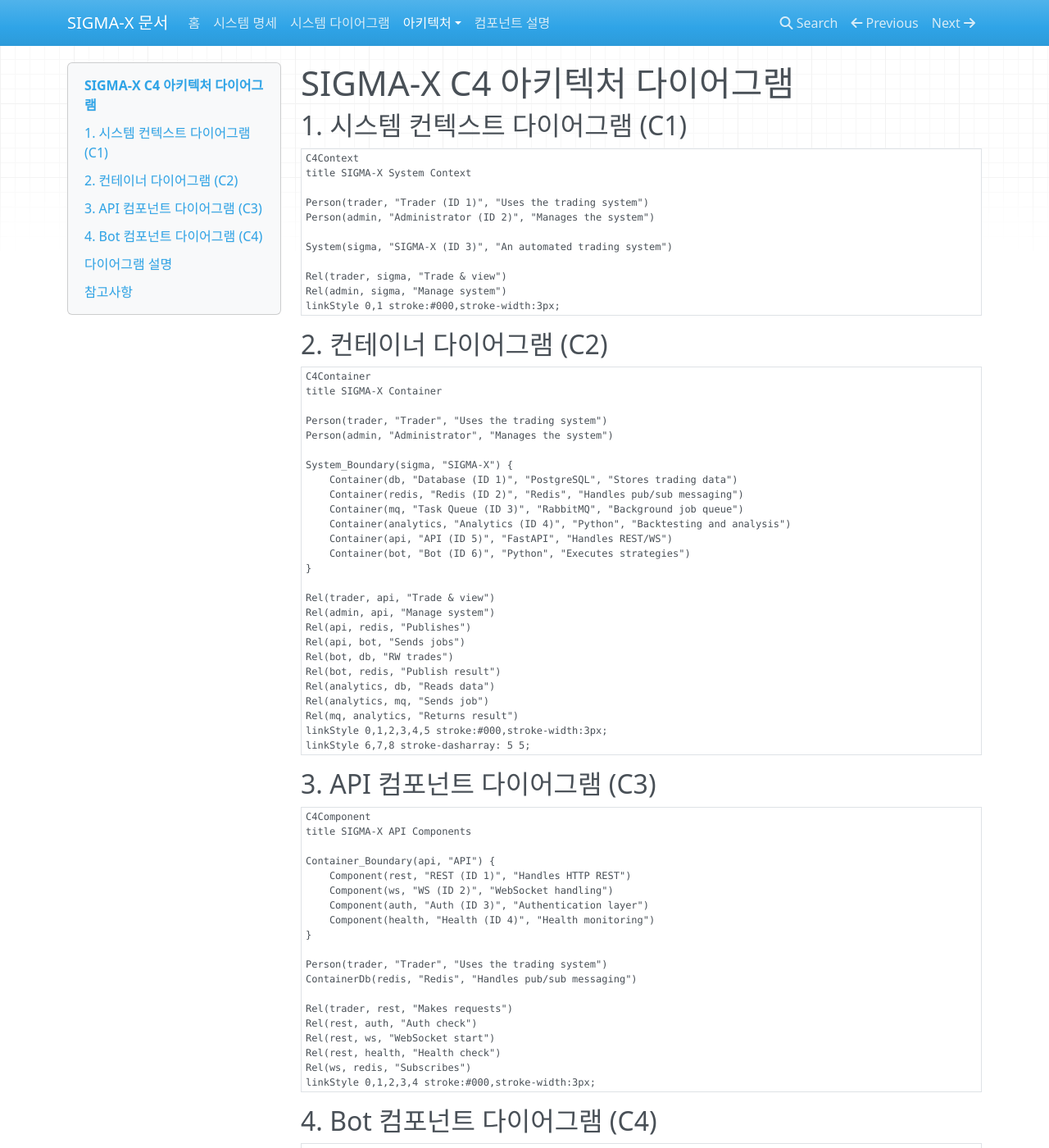
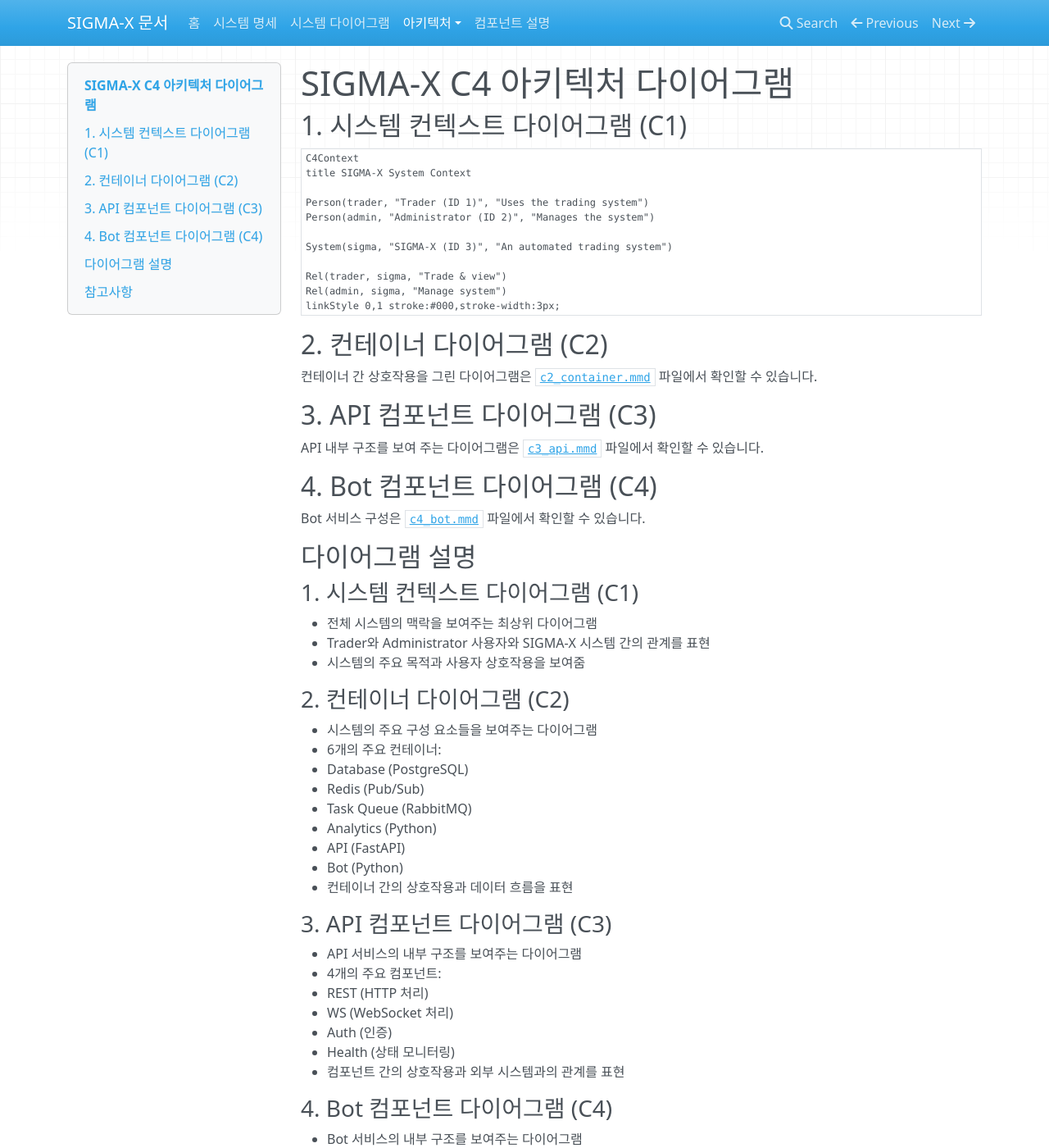
Before and after one commit to tjqjaqhd/sigma-x, an MkDocs documentation site: the page built from docs/1_architecture/c4_architecture.md, in a window 1280 px wide and 1400 px high. Shown: the whole window at 82% size. Built offline with MkDocs 1.6.1, drawn with Linux system fonts in a browser that asks for light colours; nearby versions of some CDN libraries; some of the changed text lies outside the part shown.

Commit message:
docs: 분리된 C2~C4 다이어그램 파일 추가

````diff
--- a/docs/1_architecture/c4_architecture.md
+++ b/docs/1_architecture/c4_architecture.md
@@ -18,82 +18,17 @@
 
 ## 2. 컨테이너 다이어그램 (C2)
 
-```mermaid
-C4Container
-title SIGMA-X Container
-
-Person(trader, "Trader", "Uses the trading system")
-Person(admin, "Administrator", "Manages the system")
-
-System_Boundary(sigma, "SIGMA-X") {
-    Container(db, "Database (ID 1)", "PostgreSQL", "Stores trading data")
-    Container(redis, "Redis (ID 2)", "Redis", "Handles pub/sub messaging")
-    Container(mq, "Task Queue (ID 3)", "RabbitMQ", "Background job queue")
-    Container(analytics, "Analytics (ID 4)", "Python", "Backtesting and analysis")
-    Container(api, "API (ID 5)", "FastAPI", "Handles REST/WS")
-    Container(bot, "Bot (ID 6)", "Python", "Executes strategies")
-}
-
-Rel(trader, api, "Trade & view")
-Rel(admin, api, "Manage system")
-Rel(api, redis, "Publishes")
-Rel(api, bot, "Sends jobs")
-Rel(bot, db, "RW trades")
-Rel(bot, redis, "Publish result")
-Rel(analytics, db, "Reads data")
-Rel(analytics, mq, "Sends job")
-Rel(mq, analytics, "Returns result")
-linkStyle 0,1,2,3,4,5 stroke:#000,stroke-width:3px;
-linkStyle 6,7,8 stroke-dasharray: 5 5;
-```
+컨테이너 간 상호작용을 그린 다이어그램은
+[`c2_container.mmd`](c2_container.mmd) 파일에서 확인할 수 있습니다.
 
 ## 3. API 컴포넌트 다이어그램 (C3)
 
-```mermaid
-C4Component
-title SIGMA-X API Components
-
-Container_Boundary(api, "API") {
-    Component(rest, "REST (ID 1)", "Handles HTTP REST")
-    Component(ws, "WS (ID 2)", "WebSocket handling")
-    Component(auth, "Auth (ID 3)", "Authentication layer")
-    Component(health, "Health (ID 4)", "Health monitoring")
-}
-
-Person(trader, "Trader", "Uses the trading system")
-ContainerDb(redis, "Redis", "Handles pub/sub messaging")
-
-Rel(trader, rest, "Makes requests")
-Rel(rest, auth, "Auth check")
-Rel(rest, ws, "WebSocket start")
-Rel(rest, health, "Health check")
-Rel(ws, redis, "Subscribes")
-linkStyle 0,1,2,3,4 stroke:#000,stroke-width:3px;
-```
+API 내부 구조를 보여 주는 다이어그램은
+[`c3_api.mmd`](c3_api.mmd) 파일에서 확인할 수 있습니다.
 
 ## 4. Bot 컴포넌트 다이어그램 (C4)
 
-```mermaid
-C4Component
-title SIGMA-X Bot Components
-
-Container_Boundary(bot, "Bot") {
-    Component(strat, "Strategy (ID 1)", "Runs strategies")
-    Component(risk, "Risk (ID 2)", "Validates risk")
-    Component(exec, "Exec (ID 3)", "Executes orders")
-    Component(sim, "Sim (ID 4)", "Simulates trades")
-}
-
-ContainerDb(db, "Database", "Stores trading data")
-ContainerDb(redis, "Redis", "Handles pub/sub messaging")
-
-Rel(strat, risk, "Validate")
-Rel(risk, exec, "If ok")
-Rel(sim, strat, "Sim input")
-Rel(sim, db, "Save results")
-linkStyle 0,1 stroke:#000,stroke-width:3px;
-linkStyle 2,3 stroke-dasharray: 5 5;
-```
+Bot 서비스 구성은 [`c4_bot.mmd`](c4_bot.mmd) 파일에서 확인할 수 있습니다.
 
 ## 다이어그램 설명
 
````
Also changed, not shown: 3 other files.
